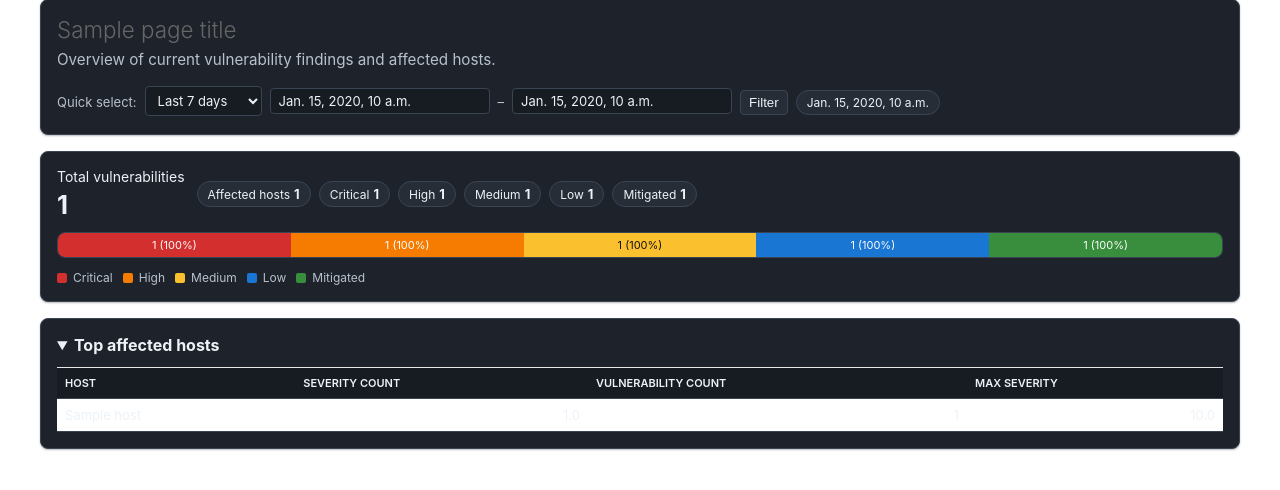
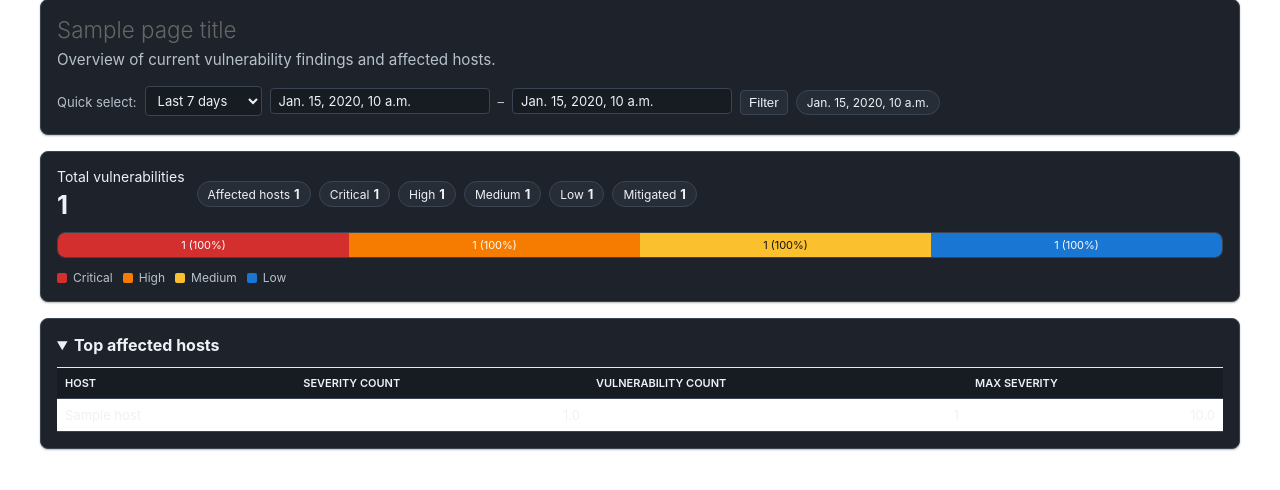
Before and after one commit to UOS-RZ/deterrers, a Django app: template project/application/templates/admin/vulnerability_metrics.html in a window 1280 px wide. Shown: the part 107-597 px from the top of the page. Run offline with Django 4.2, Linux system fonts and the light colour scheme; the template is opened without the code that fills it: most values are stand-ins (such as "Sample title", 1, 10 or a date in 2020); some libraries are stand-ins or nearby versions.

Commit message:
remove mitigated from Total vulnerabilities

```diff
--- a/project/application/templates/admin/partials/vulnerability_metrics_summary.html
+++ b/project/application/templates/admin/partials/vulnerability_metrics_summary.html
@@ -29,9 +29,6 @@
       <div title="Low: {{ metric_data.low_count }}" class="severity-segment" style="flex: {{ metric_data.low_count }} 0 0; background: #1976d2;">
         {% if metric_data.low_count %}{{ metric_data.low_count }} ({% widthratio metric_data.low_count metric_data.total_count 100 %}%) {% endif %}
       </div>
-      <div title="Mitigated: {{ metric_data.mitigated_count }}" class="severity-segment" style="flex: {{ metric_data.mitigated_count }} 0 0; background: #388e3c;">
-        {% if metric_data.mitigated_count %}{{ metric_data.mitigated_count }} ({% widthratio metric_data.mitigated_count metric_data.total_count 100 %}%) {% endif %}
-      </div>
     {% else %}
       <div class="severity-segment" style="flex: 1 0 0; background: #f2f2f2; color: #555;">0 vulnerabilities</div>
     {% endif %}
@@ -42,6 +39,5 @@
     <span><i style="background: #f57c00;"></i> High</span>
     <span><i style="background: #fbc02d;"></i> Medium</span>
     <span><i style="background: #1976d2;"></i> Low</span>
-    <span><i style="background: #388e3c;"></i> Mitigated</span>
   </div>
 </div>
```
